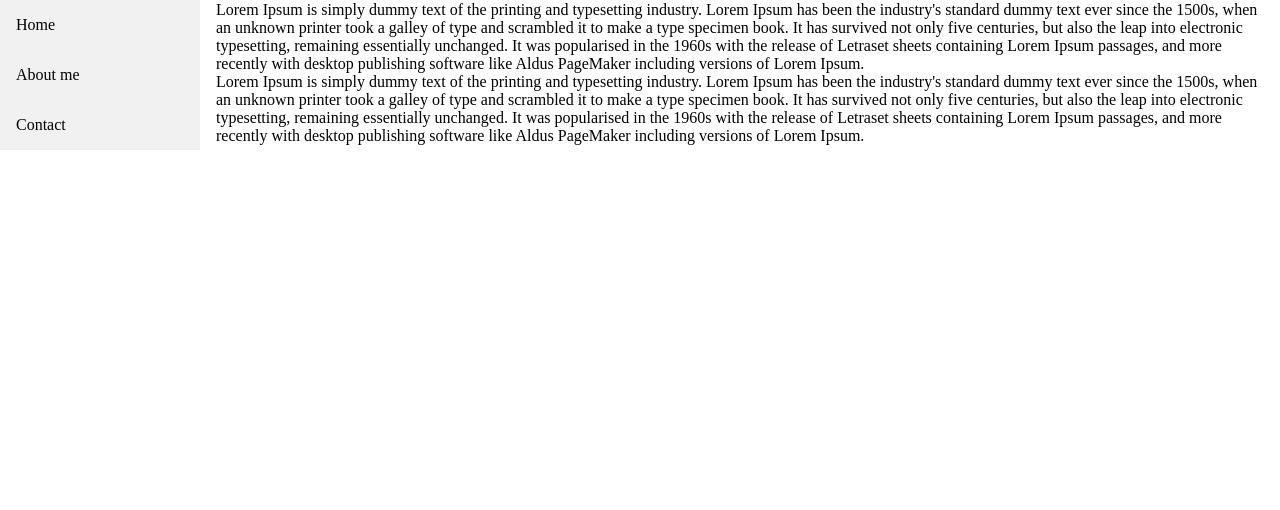
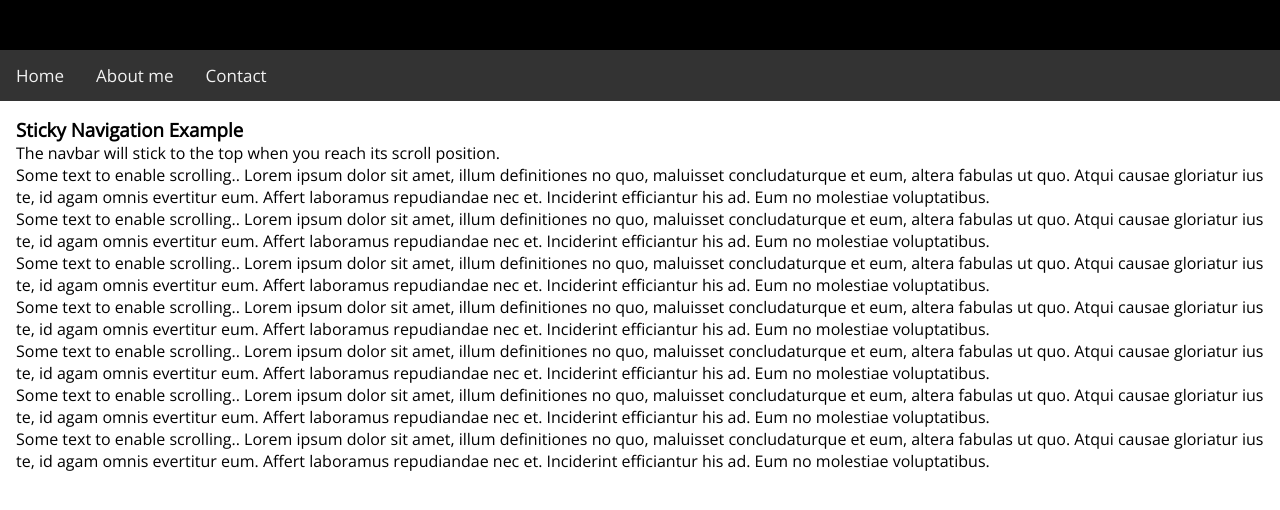
Before and after one commit to Cozynosky/PersonalPage, a plain HTML site: page index.html in a window 1280 px wide. Drawn offline with nearby package versions, Linux system fonts and the light colour scheme; a web font is replaced by a local one.

Commit message:
added sticky topbar

```diff
--- a/index.html
+++ b/index.html
@@ -9,19 +9,41 @@
 
         <link rel="stylesheet" href="style.css">
         <link rel="preconnect" href="https://fonts.gstatic.com">
-        <link href="https://fonts.googleapis.com/css2?family=Benne&display=swap" rel="stylesheet">
+        <link href="https://fonts.googleapis.com/css2?family=Open+Sans:wght@300&display=swap" rel="stylesheet">
     </head>
     <body>
         <div class="wrapper">
-            <nav>
+            <div class="header">Mateusz Kozłowski</div>
+            <div id="navbar">
                 <a href="#">Home</a>
                 <a href="#">About me</a>
                 <a href="#">Contact</a>
-            </nav>
+            </div>
             <div class="content">
-                <section id="Home">Lorem Ipsum is simply dummy text of the printing and typesetting industry. Lorem Ipsum has been the industry's standard dummy text ever since the 1500s, when an unknown printer took a galley of type and scrambled it to make a type specimen book. It has survived not only five centuries, but also the leap into electronic typesetting, remaining essentially unchanged. It was popularised in the 1960s with the release of Letraset sheets containing Lorem Ipsum passages, and more recently with desktop publishing software like Aldus PageMaker including versions of Lorem Ipsum.</section>
-                <section id="AbouMe">Lorem Ipsum is simply dummy text of the printing and typesetting industry. Lorem Ipsum has been the industry's standard dummy text ever since the 1500s, when an unknown printer took a galley of type and scrambled it to make a type specimen book. It has survived not only five centuries, but also the leap into electronic typesetting, remaining essentially unchanged. It was popularised in the 1960s with the release of Letraset sheets containing Lorem Ipsum passages, and more recently with desktop publishing software like Aldus PageMaker including versions of Lorem Ipsum.</section>
-            </div>
+                <h3>Sticky Navigation Example</h3>
+                <p>The navbar will stick to the top when you reach its scroll position.</p>
+                <p>Some text to enable scrolling.. Lorem ipsum dolor sit amet, illum definitiones no quo, maluisset concludaturque et eum, altera fabulas ut quo. Atqui causae gloriatur ius te, id agam omnis evertitur eum. Affert laboramus repudiandae nec et. Inciderint efficiantur his ad. Eum no molestiae voluptatibus.</p>
+                <p>Some text to enable scrolling.. Lorem ipsum dolor sit amet, illum definitiones no quo, maluisset concludaturque et eum, altera fabulas ut quo. Atqui causae gloriatur ius te, id agam omnis evertitur eum. Affert laboramus repudiandae nec et. Inciderint efficiantur his ad. Eum no molestiae voluptatibus.</p>
+                <p>Some text to enable scrolling.. Lorem ipsum dolor sit amet, illum definitiones no quo, maluisset concludaturque et eum, altera fabulas ut quo. Atqui causae gloriatur ius te, id agam omnis evertitur eum. Affert laboramus repudiandae nec et. Inciderint efficiantur his ad. Eum no molestiae voluptatibus.</p>
+                <p>Some text to enable scrolling.. Lorem ipsum dolor sit amet, illum definitiones no quo, maluisset concludaturque et eum, altera fabulas ut quo. Atqui causae gloriatur ius te, id agam omnis evertitur eum. Affert laboramus repudiandae nec et. Inciderint efficiantur his ad. Eum no molestiae voluptatibus.</p>
+                <p>Some text to enable scrolling.. Lorem ipsum dolor sit amet, illum definitiones no quo, maluisset concludaturque et eum, altera fabulas ut quo. Atqui causae gloriatur ius te, id agam omnis evertitur eum. Affert laboramus repudiandae nec et. Inciderint efficiantur his ad. Eum no molestiae voluptatibus.</p>
+                <p>Some text to enable scrolling.. Lorem ipsum dolor sit amet, illum definitiones no quo, maluisset concludaturque et eum, altera fabulas ut quo. Atqui causae gloriatur ius te, id agam omnis evertitur eum. Affert laboramus repudiandae nec et. Inciderint efficiantur his ad. Eum no molestiae voluptatibus.</p>
+                <p>Some text to enable scrolling.. Lorem ipsum dolor sit amet, illum definitiones no quo, maluisset concludaturque et eum, altera fabulas ut quo. Atqui causae gloriatur ius te, id agam omnis evertitur eum. Affert laboramus repudiandae nec et. Inciderint efficiantur his ad. Eum no molestiae voluptatibus.</p>
+              </div>
+              <script>
+                window.onscroll = function() {myFunction()};
+
+                var navbar = document.getElementById("navbar");
+                var sticky = navbar.offsetTop;
+
+                function myFunction() {
+                  if (window.pageYOffset >= sticky) {
+                    navbar.classList.add("sticky")
+                  } else {
+                    navbar.classList.remove("sticky");
+                  }
+                }
+                </script>
         </div>
     </body>
 </html>
--- a/style.css
+++ b/style.css
@@ -2,54 +2,39 @@
     margin:0;
     padding:0;
     box-sizing: border-box;
-    font-family: 'Benne', serif;
+    font-family: 'Open Sans', sans-serif;
 }
 
-/* The side navigation menu */
-nav{
-    width: 200px;
-    background-color: #f1f1f1;
-    position: fixed;
-    height: auto;
-    overflow: auto;
+div.header{
+    height: 50px;
+    background-color:black;
 }
 
-/* Sidebar links */
-nav a{
-    display: block;
-    color: black;
-    padding: 16px;
-    text-decoration: none;
+#navbar{
+    overflow: hidden;
+    background-color: #333;
 }
 
-/* Page content.
-The value of the margin-left property should match
-the value of the sidebar's width property */
+#navbar a {
+    float: left;
+    display: block;
+    color: #f2f2f2;
+    text-align: center;
+    padding: 14px 16px;
+    text-decoration: none;
+    font-size: 17px;
+  }
+
 div.content {
-    margin-left: 200px;
-    padding: 1px 16px;
-    height: 1000px;
+    padding: 16px;
 }
 
-/* On screens that are less than 700px wide,
-make the sidebar into a topbar */
-@media screen and (max-width: 700px) {
-    nav {
-      width: 100%;
-      height: auto;
-      position: relative;
-    }
-    nav a {
-        float: left;}
-    div.content {
-        margin-left: 0;}
-  }
+.sticky{
+    position: fixed;
+    top: 0;
+    width: 100%;
+}
 
-/* On screens that are less than 400px,
-display the bar vertically, instead of horizontally */
-@media screen and (max-width: 400px) {
-    nav a {
-      text-align: center;
-      float: none;
-    }
-  }
+.sticky + .content{
+    padding-top: 60px;
+}
```
